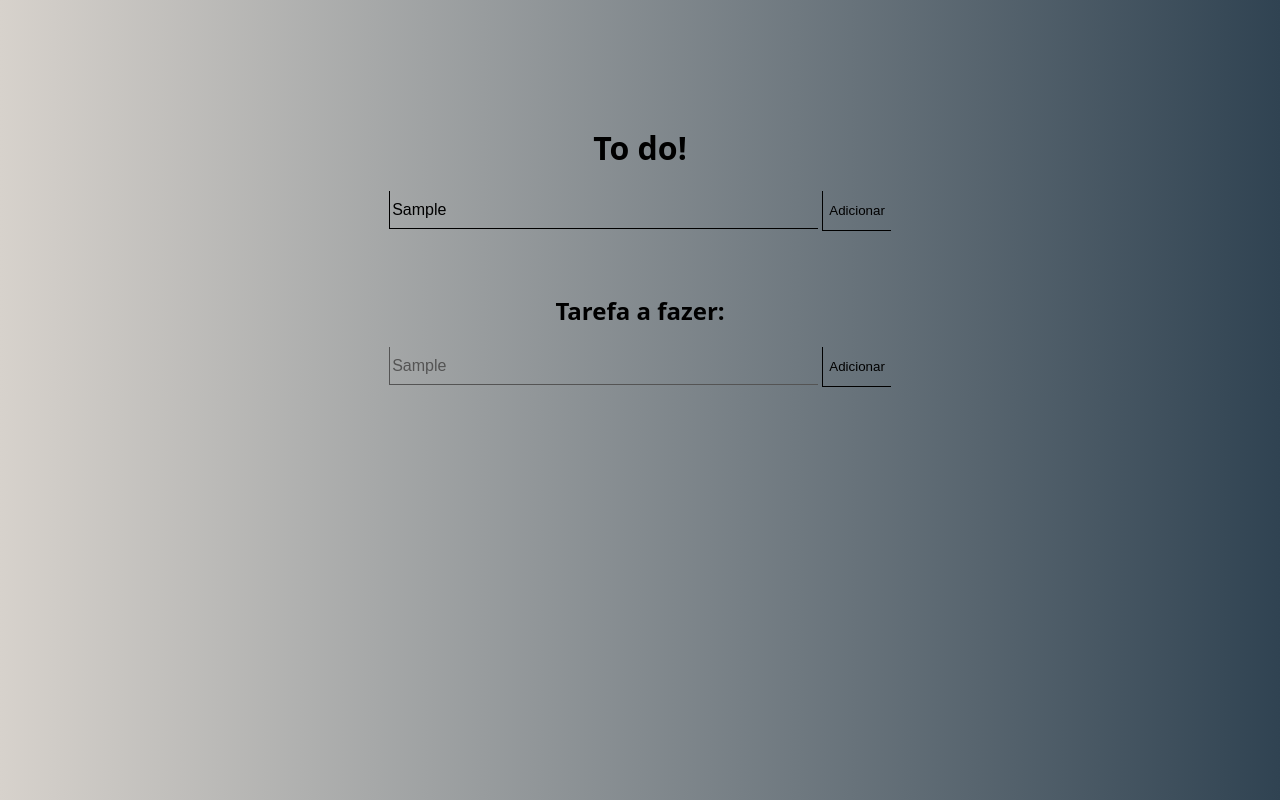
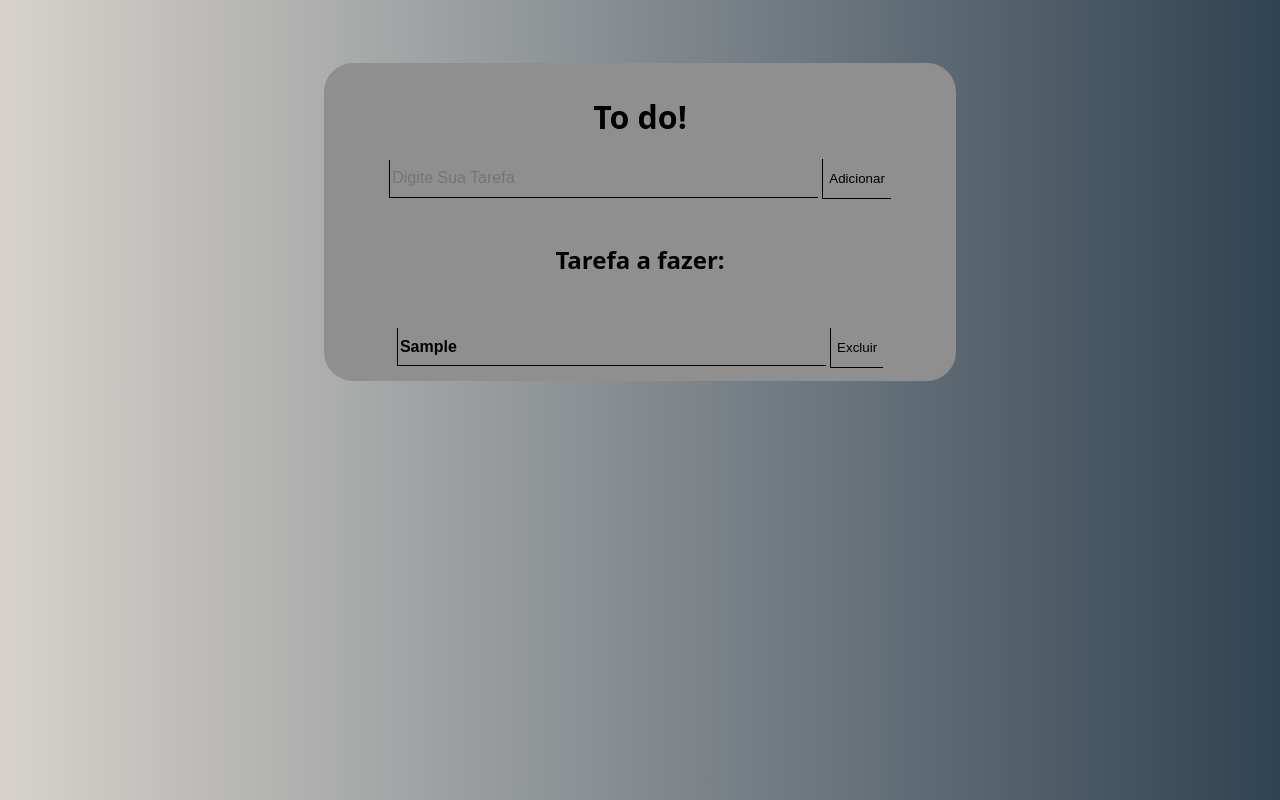
Before and after one commit to CauaMic4/ToDo, a plain HTML site: page index.html in a window 1280 px wide. Both pictures are taken after typing "Sample" into the empty fields and a click on the button "Adicionar". Drawn offline with Linux system fonts and the light colour scheme.

Commit message:
Finalização do projeto

```diff
--- a/css/style.css
+++ b/css/style.css
@@ -8,14 +8,20 @@ body {
   background: linear-gradient(to right, #d7d2cc 0%, #304352 100%);
 }
 
+main {
+  background-color: #8f8f8f;
+  width: 50%;
+  border-radius: 29px;
+  margin: 0 auto;
   h1 {
     text-align: center;
     margin-top: 10%;
+    padding-top: 5%;
   }
 
   .campos {
     text-align: center !important;
-
+    padding-bottom: 2%;
     #inputTarefa {
       height: 35px;
       width: 424px;
@@ -45,8 +51,9 @@ h1 {
     }
   }
 
-
   h2 {
     text-align: center;
     margin-top: 5%;
+    padding-bottom: 5%;
   }
+}
--- a/index.html
+++ b/index.html
@@ -8,18 +8,19 @@
     <title>To Do</title>
   </head>
   <body>
+    <main>
       <h1>To do!</h1>
 
       <div id="campos-container">
-      <div class="campos">
+        <div class="campos" id="box">
             <input id="inputTarefa" type="text" placeholder="Digite Sua Tarefa">
             <button onclick="addTarefa()" id="btn-add" class="add">Adicionar</button>
         </div>
       </div>
-
       <div id="toMake">
         <h2>Tarefa a fazer:</h2>
       </div>
+    </main>
 
 
 
--- a/js/script.js
+++ b/js/script.js
@@ -1,31 +1,60 @@
 let cont = 0;
 const tarefas = document.getElementById("inputTarefa");
-let AddBtn = document.getElementById("add");
+let addBtn = document.getElementById("add");
 let camposContainer = document.getElementById("campos-container");
 
 addBtn.addEventListener("click", addTarefa);
 
+//função que verifica se o input possui texto e chama mais duas funções que clona e limpa o input quando clicado
 function addTarefa() {
-
-    clonar();
 
     let valor = tarefas.value;
 
-    if (valor == null) {
-        console.log("digite algo")
+    if (valor == null || valor.trim() == "") {
+        console.log("digite algo");
+        return;
+    } else {
+        clonar();
+        clearInput();
     }
 
-    return addTarefa;
 }
 
+//funcao q clona a div com os campos e a criação do botao excluir
 function clonar() {
+
     let clone = document.querySelector(".campos").cloneNode(true);
+    let cloneInput = clone.querySelector("input");
+    let excluirBtn = clone.querySelector("button");
 
-    let cloneInput = clone.querySelector("input");
+    clone.id = "clone" + Date.now();
+
     cloneInput.disabled = true;
+    cloneInput.style.fontWeight = "bold";
+    cloneInput.style.color = "black";
 
-    let toMake = document.querySelector("#toMake")
+    let toMake = document.querySelector("#toMake");
     toMake.appendChild(clone);
 
+    excluirBtn.textContent = "Excluir";
 
+    excluirBtn.addEventListener("mouseover", function() {
+        excluirBtn.style.background = "Red";
+    });
+
+    excluirBtn.addEventListener("mouseout", function() {
+        excluirBtn.style.background = "";
+    });
+
+    excluirBtn.addEventListener("click", function () {
+        let parent = excluirBtn.parentNode;
+        parent.parentNode.removeChild(parent);
+        console.log("test")
+    });
 }
+
+//função que limpa o input
+function clearInput() {
+
+    document.querySelector('input').value = '';
+}
```
Lines whose indentation alone changed are shown as unchanged.
